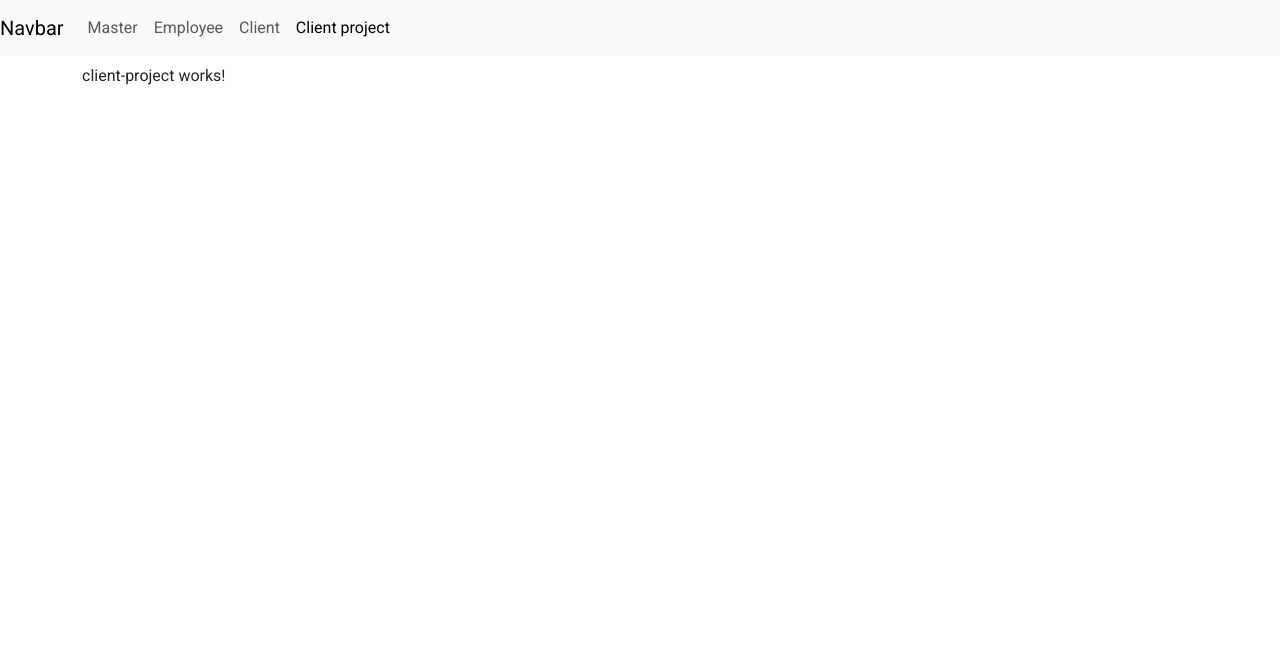
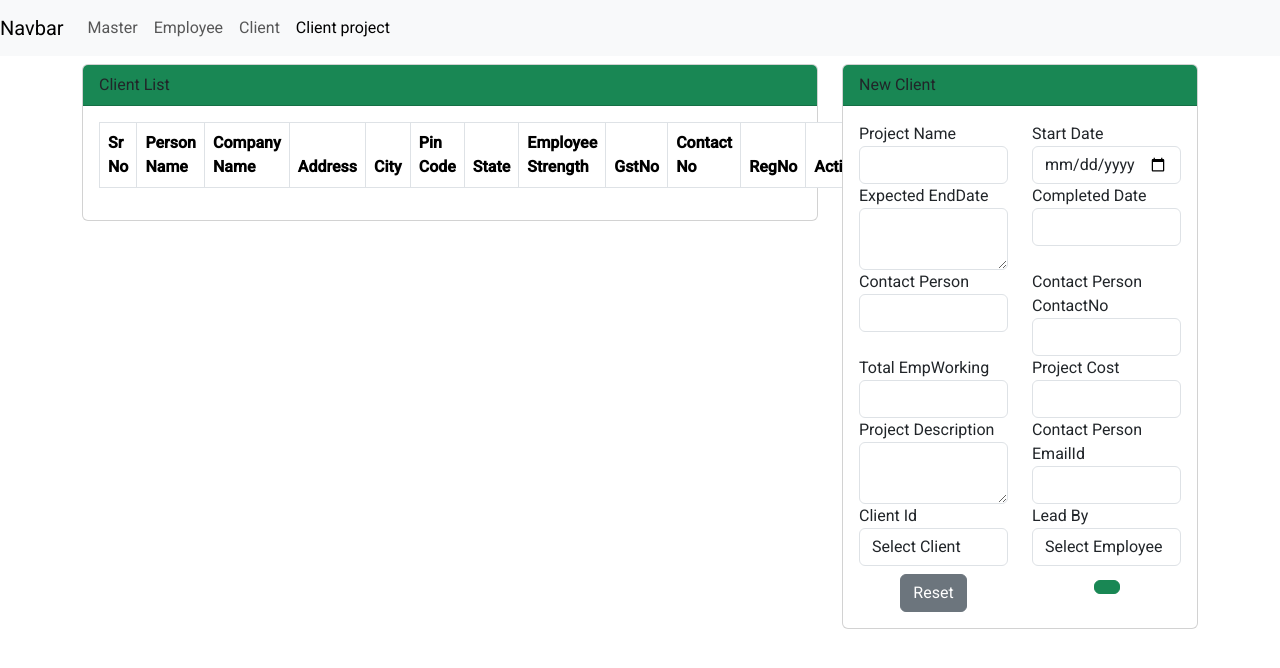
Before and after one commit to setykarimi/angular-19, an Angular app: page /client-project in a window 1280 px wide. Shown: the top 668 px of the page. Built offline with nearby package versions, Linux system fonts and the light colour scheme.

Commit message:
🌿feat: Edit form for client project component

```diff
--- a/src/app/components/client-project/client-project.component.html
+++ b/src/app/components/client-project/client-project.component.html
@@ -1 +1,142 @@
-<p>client-project works!</p>
+<div class="row">
+  <div class="col-8">
+    <div class="card">
+      <div class="card-header bg-success">Client List</div>
+      <div class="card-body">
+        <table class="table table-bordered">
+          <thead>
+            <tr>
+              <th>Sr No</th>
+              <th>Person Name</th>
+              <th>Company Name</th>
+              <th>Address</th>
+              <th>City</th>
+              <th>Pin Code</th>
+              <th>State</th>
+              <th>Employee Strength</th>
+              <th>GstNo</th>
+              <th>Contact No</th>
+              <th>RegNo</th>
+              <th>Action</th>
+            </tr>
+          </thead>
+          <tbody></tbody>
+        </table>
+      </div>
+    </div>
+  </div>
+  <div class="col-4">
+    <div class="card">
+      <div class="card-header bg-success">New Client</div>
+      <div class="card-body">
+        <form [formGroup]="projectForm">
+          <div class="row">
+            <div class="col-6">
+              <label for="">Project Name</label>
+              <input
+                type="text"
+                formcontrolname="prjectname"
+                class="form-control"
+              />
+            </div>
+            <div class="col-6">
+              <label for="">Start Date</label>
+              <input
+                type="date"
+                formcontrolname="startDate"
+                class="form-control"
+              />
+            </div>
+            <div class="col-6">
+              <label for="">Expected EndDate</label>
+              <textarea
+                type="date"
+                formcontrolname="expectedEndData"
+                class="form-control"
+              ></textarea>
+            </div>
+
+            <div class="col-6">
+              <label for="">Completed Date</label>
+              <input
+                type="text"
+                formcontrolname="completedDate"
+                class="form-control"
+              />
+            </div>
+            <div class="col-6">
+              <label for="">Contact Person</label>
+              <input
+                type="text"
+                formcontrolname="contactPerson"
+                class="form-control"
+              />
+            </div>
+            <div class="col-6">
+              <label for="">Contact Person ContactNo</label>
+              <input
+                type="text"
+                formcontrolname="contactPersonContactNo"
+                class="form-control"
+              />
+            </div>
+            <div class="col-6">
+              <label for="">Total EmpWorking</label>
+              <input
+                type="text"
+                formcontrolname="totalEmpWorking"
+                class="form-control"
+              />
+            </div>
+            <div class="col-6">
+              <label for="">Project Cost</label>
+              <input
+                type="text"
+                formcontrolname="projectCost"
+                class="form-control"
+              />
+            </div>
+            <div class="col-6">
+              <label for="">Project Description</label>
+              <textarea
+                type="text"
+                formcontrolname="projectDetails"
+                class="form-control"
+              ></textarea>
+            </div>
+            <div class="col-6">
+              <label for="">Contact Person EmailId</label>
+              <input
+                type="text"
+                formcontrolname="contactPersonEmailId"
+                class="form-control"
+              />
+            </div>
+            <div class="col-6">
+              <label for="">Client Id</label>
+              <select formControlName="clientId" class="form-control">
+                <option value="">Select Client</option>
+              </select>
+            </div>
+            <div class="col-6">
+              <label for="">Lead By</label>
+              <select formControlName="leadByEmpId" class="form-control">
+                <option value="">Select Employee</option>
+              </select>
+            </div>
+          </div>
+          <div class="row pt-2">
+            <div class="col-6 text-center">
+              <button class="btn btn-secondary">Reset</button>
+            </div>
+            <div class="col-6 text-center">
+              <button class="btn btn-success">
+                <!-- {{ clientObj.clientId !== 0 ? "Update Client" : "Save client" }} -->
+              </button>
+            </div>
+          </div>
+        </form>
+      </div>
+    </div>
+  </div>
+</div>
--- a/src/app/components/client-project/client-project.component.ts
+++ b/src/app/components/client-project/client-project.component.ts
@@ -1,11 +1,26 @@
 import { Component } from '@angular/core';
+import { FormControl, FormGroup, FormsModule, ReactiveFormsModule } from '@angular/forms';
 
 @Component({
   selector: 'app-client-project',
-  imports: [],
+  imports: [ReactiveFormsModule],
   templateUrl: './client-project.component.html',
-  styleUrl: './client-project.component.css'
+  styleUrl: './client-project.component.css',
 })
 export class ClientProjectComponent {
-
+  projectForm: FormGroup = new FormGroup({
+    clientProjectId: new FormControl(0),
+    prjectName: new FormControl(''),
+    startDate: new FormControl(''),
+    expectedEndData: new FormControl(''),
+    leadByEmpId: new FormControl(''),
+    completedDate: new FormControl(''),
+    contactPerson: new FormControl(''),
+    contactPersonContactNo: new FormControl(''),
+    totalEmpWorking: new FormControl(''),
+    projectCost: new FormControl(''),
+    projectDetails: new FormControl(''),
+    contactPersonEmailId: new FormControl(''),
+    clientId: new FormControl(''),
+  });
 }
```
